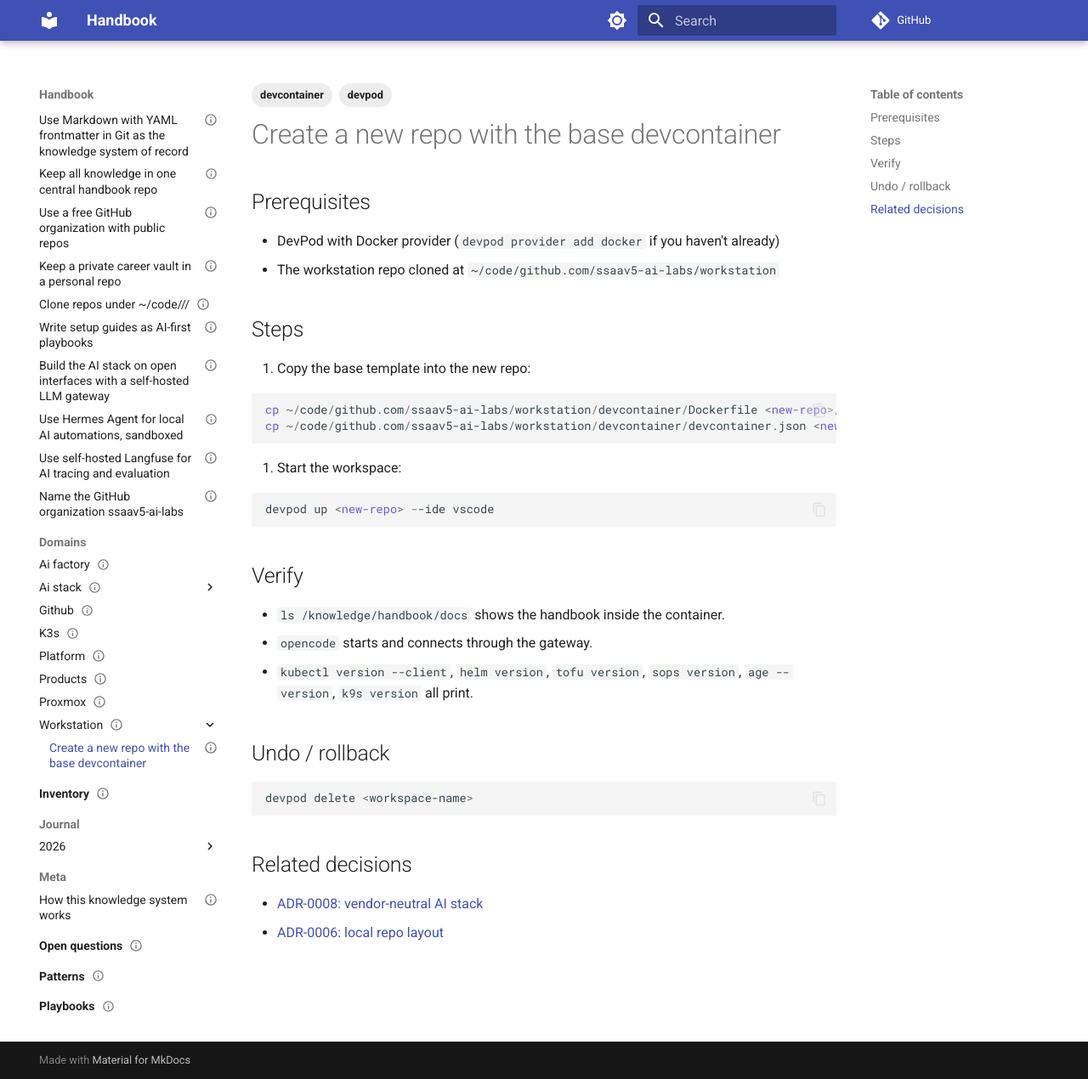
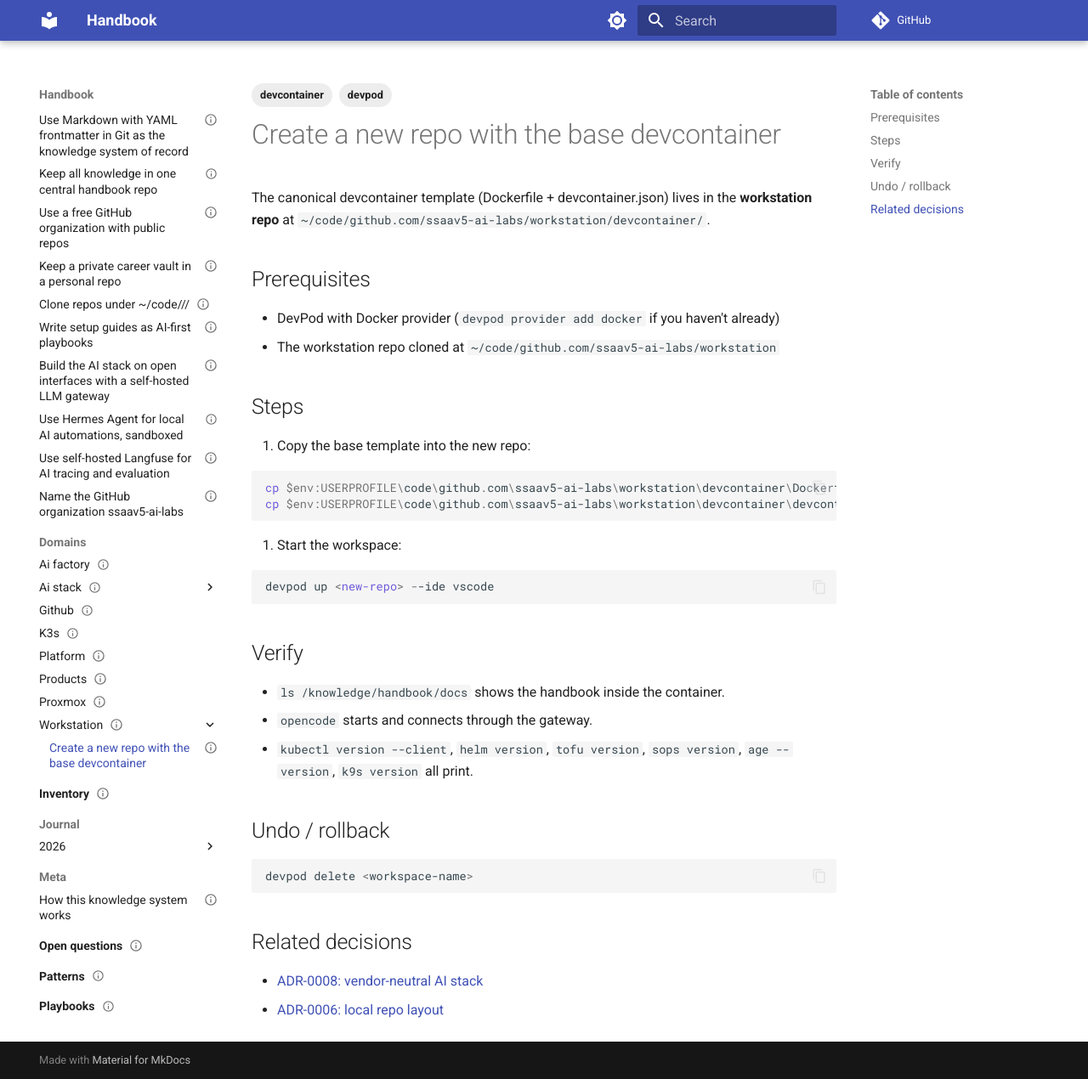
Before and after one commit to ssaav5-ai-labs/handbook, an MkDocs documentation site: the page built from docs/domains/workstation/howto-new-repo-devcontainer.md, in a window 1280 px wide and 1270 px high. Shown: the whole window at 85% size. Built offline with MkDocs 1.6.1 and Material for MkDocs 9.7.7, drawn with Linux system fonts in a browser that asks for light colours; comment, search, counter and statistics services are not loaded.

Commit message:
Step 8 fix: template lives in workstation repo, pinned ARGs, binary names as shipped
- Removed docs/domains/workstation/devcontainer/ (template belongs in workstation repo)
- Howto now points to workstation repo as canonical source
- k9s corrected to 0.40.10 (0.42.0 didn't exist), all versions verified against GitHub releases
- Journal: step 8 restored after accidental removal in step 9 edits

````diff
--- a/docs/domains/workstation/howto-new-repo-devcontainer.md
+++ b/docs/domains/workstation/howto-new-repo-devcontainer.md
@@ -1,7 +1,7 @@
 ---
 type: howto
 title: Create a new repo with the base devcontainer
-description: Copy the base devcontainer template into a new code repo and verify it starts with the handbook mount.
+description: Copy the base devcontainer template from the workstation repo into a new code repo and verify it starts with the handbook mount.
 domain: workstation
 tags: [devcontainer, devpod]
 status: draft
@@ -9,10 +9,12 @@ created: 2026-10-22
 updated: 2026-10-22
 visibility: public
 reuse: lab-specific
-related: [../index.md, ../devcontainer/devcontainer.json, ../devcontainer/Dockerfile]
+related: [../index.md]
 ---
 
 # Create a new repo with the base devcontainer
+
+The canonical devcontainer template (Dockerfile + devcontainer.json) lives in the **workstation repo** at `~/code/github.com/ssaav5-ai-labs/workstation/devcontainer/`.
 
 ## Prerequisites
 
@@ -24,8 +26,8 @@ related: [../index.md, ../devcontainer/devcontainer.json, ../devcontainer/Docker
 1. Copy the base template into the new repo:
 
 ```powershell
-cp ~/code/github.com/ssaav5-ai-labs/workstation/devcontainer/Dockerfile <new-repo>/.devcontainer/
-cp ~/code/github.com/ssaav5-ai-labs/workstation/devcontainer/devcontainer.json <new-repo>/.devcontainer/
+cp $env:USERPROFILE\code\github.com\ssaav5-ai-labs\workstation\devcontainer\Dockerfile <new-repo>\.devcontainer\
+cp $env:USERPROFILE\code\github.com\ssaav5-ai-labs\workstation\devcontainer\devcontainer.json <new-repo>\.devcontainer\
 ```
 
 2. Start the workspace:
````
Also changed, not shown: docs/domains/workstation/devcontainer/devcontainer.json (deleted, +0 -19 lines), docs/domains/workstation/index.md (+4 -2 lines), docs/journal/2026/2026-10-22-playbook-00.md (+8 -0 lines), 1 other file.
